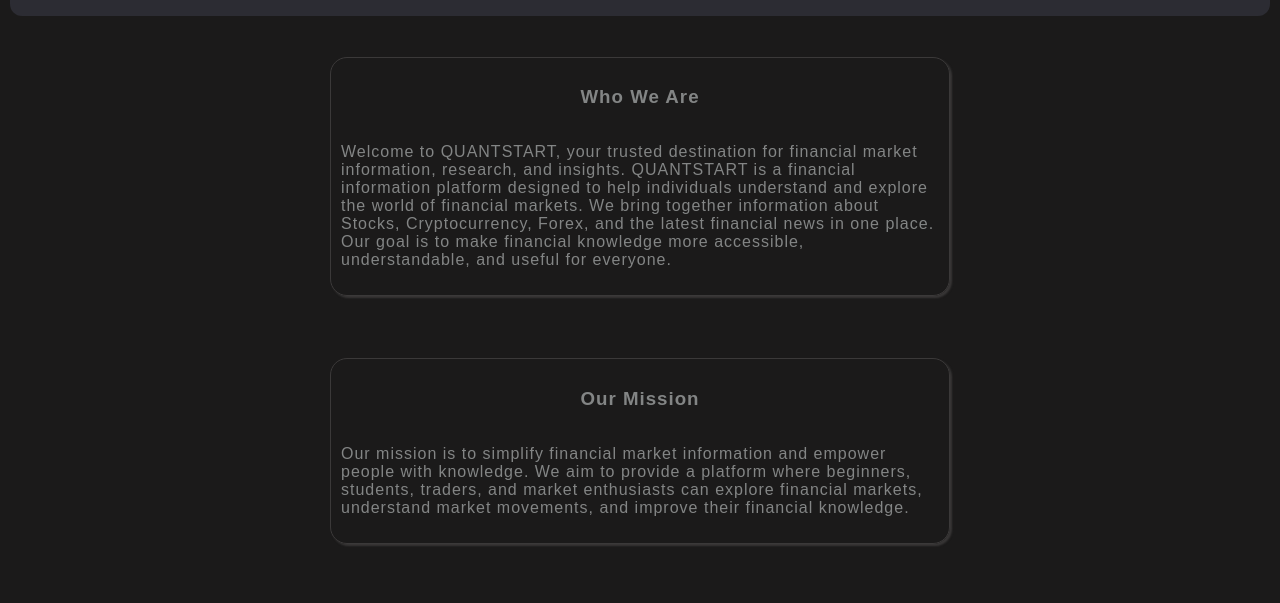
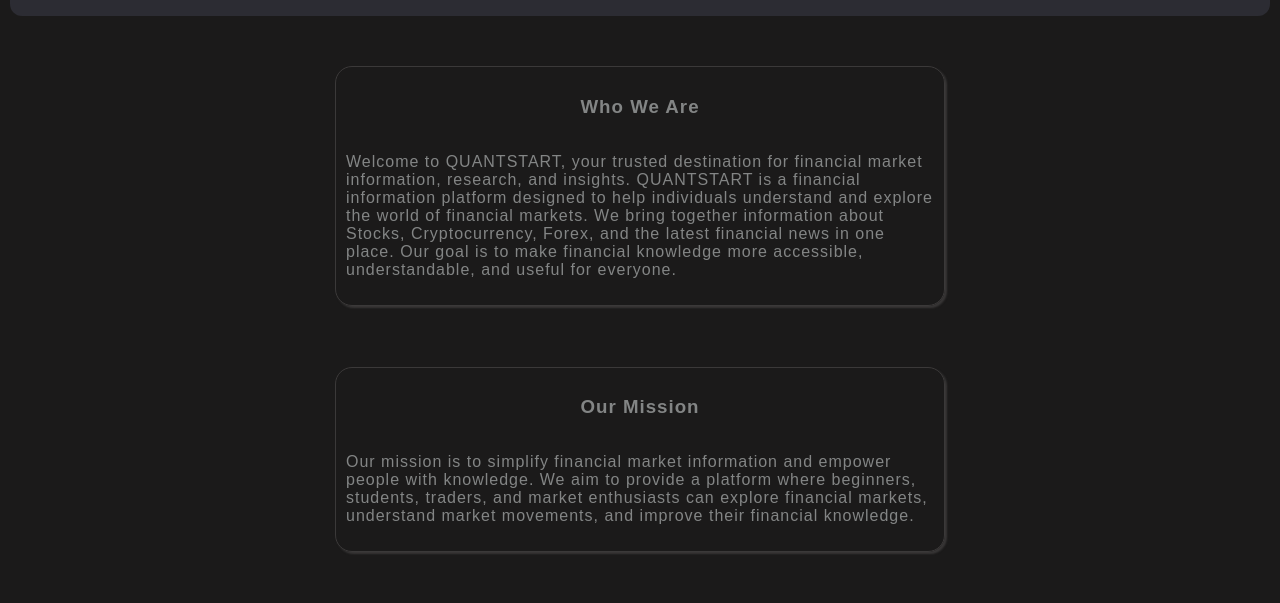
Before and after one commit to ankushsaini1254/html-css-project, a plain HTML site: page about.html in a window 1280 px wide. Shown: the part 169-772 px from the top of the page. Drawn offline with Linux system fonts and the light colour scheme.

Commit message:
Updated code changes

```diff
--- a/about.html
+++ b/about.html
@@ -3,7 +3,7 @@
 <head>
     <meta charset="UTF-8">
     <meta name="viewport" content="width=device-width, initial-scale=1.0">
-    <title>QUANTME</title>
+    <title>QUANTSTART</title>
     <link rel="stylesheet" href="footer.css">
     <link rel="stylesheet" href="style.css">
     <link rel="stylesheet" href="crypto.css">
--- a/crypto.css
+++ b/crypto.css
@@ -1,5 +1,5 @@
 section{
-    padding: 10px;
+    padding: 20px;
     display: grid;
     justify-content: center;
     align-items: center;
```
Also changed, not shown: crypto.html (+1 -1 lines), feddback.html (+1 -1 lines), forex.html (+1 -1 lines), login.html (+1 -1 lines), stock.html (+1 -1 lines), 1 other file.
